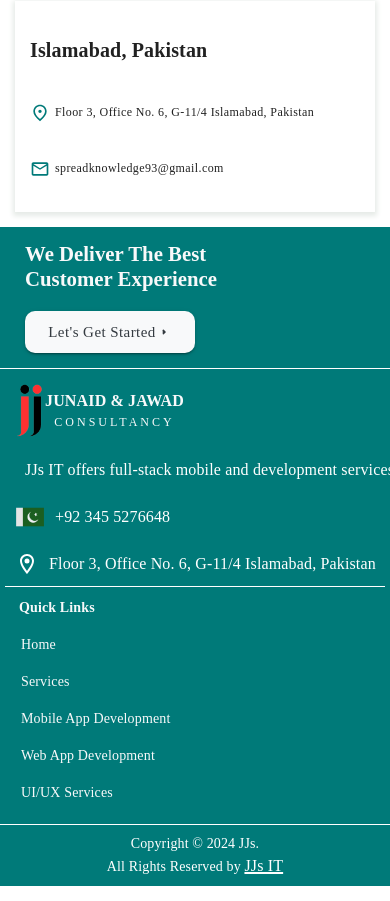
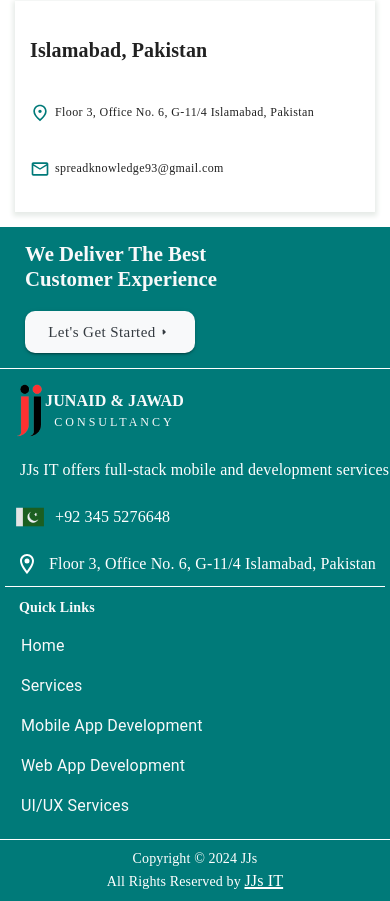
Before and after one commit to Zeeeforzain/JJs_IT, a React (Create React App) app: page / in a window 390 px wide. Shown: the part 3540-4441 px from the top of the page. Built offline with nearby package versions, Linux system fonts and the light colour scheme; a web font is replaced by a local one.

Commit message:
Changes Done

```diff
--- a/package.json
+++ b/package.json
@@ -15,6 +15,7 @@
     "react": "^18.3.1",
     "react-dom": "^18.3.1",
     "react-router-dom": "^6.26.1",
+    "react-router-hash-link": "^2.4.3",
     "react-scripts": "5.0.1",
     "react-slick": "^0.30.2",
     "react-slideshow-image": "^4.3.1",
--- a/src/App.jsx
+++ b/src/App.jsx
@@ -2,7 +2,6 @@
 import { HashRouter, Routes, Route } from 'react-router-dom';
 import Home from './Home.jsx';
 import ContactForm from './ContactForm.jsx';
-
 function App() {
   return (
     <HashRouter>
--- a/src/Components/Footer.js
+++ b/src/Components/Footer.js
@@ -1,4 +1,3 @@
-
 import Title from "./Title";
 import React from "react";
 import ArrowRightRoundedIcon from "@mui/icons-material/ArrowRightRounded";
@@ -7,22 +6,31 @@
 import BoxComponent from "./Box";
 import TypographyComponent from "./Typography";
 import ButtonComponent from "./Button";
-import ListComponent from './List';
-import { useMediaQuery } from '@mui/material';
+import ListComponent from "./List";
+import { useMediaQuery } from "@mui/material";
+import { HashLink as Link } from "react-router-hash-link";
 
 export default function Footer() {
-  const items = ['Home', 'Services', 'Mobile App Development', 'Web App Development', 'UI/UX Services'];
+  const items = [
+    { label: "Home", path: "/" },
+    { label: "Services", path: "/#tools" },
+    { label: "Mobile App Development", path: "/#services" },
+    { label: "Web App Development", path: "/#services" },
+    { label: "UI/UX Services", path: "/#services" },
+  ];
+
+  // const items = ['Home', 'Services', 'Mobile App Development', 'Web App Development', 'UI/UX Services'];
   const navigate = useNavigate();
-  const isMobile = useMediaQuery('(max-width:600px)');
+  const isMobile = useMediaQuery("(max-width:600px)");
   return (
     <BoxComponent sx={{ backgroundColor: "var(--primary)" }}>
       <BoxComponent
         display={"flex"}
         flexDirection={{ xs: "column", md: "row" }}
         justifyContent={{ xs: "left", md: "space-between" }}
-        alignItems={{xs:'left',md:"center",lg:'center', xl:'center'}}
+        alignItems={{ xs: "left", md: "center", lg: "center", xl: "center" }}
         height={{ xs: "auto", md: "30vh" }}
-        padding={{ xs: "5px", md: "50px 70px", xl:"20px 23% 20px 23%" }}
+        padding={{ xs: "5px", md: "50px 70px", xl: "20px 23% 20px 23%" }}
         borderBottom={"1px solid white"}
       >
         <TypographyComponent
@@ -32,9 +40,8 @@
             width: { xs: "70%", md: "65%" },
             fontWeight: "700",
             color: "var(--light)",
-          fontFamily:'var(--main)',
+            fontFamily: "var(--main)",
             margin: "10px 20px",
-
           }}
         >
           We Deliver The Best Customer Experience
@@ -45,26 +52,26 @@
           variant="contained"
           color="var(--light)"
           sx={{
-            width: {xs:'170px',md:"200px", xl:'200px'},
-            height: {xs:'5vh',md:"10vh", xl:'10vh'},
+            width: { xs: "170px", md: "200px", xl: "200px" },
+            height: { xs: "5vh", md: "10vh", xl: "10vh" },
             textTransform: "none",
-            fontFamily:'var(--main)',
+            fontFamily: "var(--main)",
             margin: "10px 20px",
             borderRadius: "10px",
-            fontSize: {xs:'15px',md:"15px", xl:'15px'},
-            color:"var(--dark)",
+            fontSize: { xs: "15px", md: "15px", xl: "15px" },
+            color: "var(--dark)",
             transition: "width 0.4s ease-out, height 0.4s ease-out",
             "&:hover": {
-              width: {xs:'180px',md:"210px", xl:"210px"},
-              height: {xs:'5vh', md:"11vh", xl:"11vh"},
+              width: { xs: "180px", md: "210px", xl: "210px" },
+              height: { xs: "5vh", md: "11vh", xl: "11vh" },
             },
           }}
         >
           Let's Get Started{" "}
           <ArrowRightRoundedIcon
             sx={{
-            fontSize:{ xs: "medium", md: "large", xl:'large'}}}
-
+              fontSize: { xs: "medium", md: "large", xl: "large" },
+            }}
           />
         </ButtonComponent>
       </BoxComponent>
@@ -74,7 +81,7 @@
         alignItems={"start"}
         justifyContent={"space-between"}
         borderBottom={"1px solid white"}
-        padding={{ xs: "5px", md: "20px 70px", xl:"80px 23% 5px 23%" }}
+        padding={{ xs: "5px", md: "20px 70px", xl: "80px 23% 5px 23%" }}
         flexDirection={{ xs: "column", md: "row" }}
       >
         <BoxComponent
@@ -87,14 +94,14 @@
           borderBottom={{ xs: "1px solid white", md: "none" }}
         >
           <BoxComponent margin={"10px 0px 10px 10px"}>
-            <Title img="Images/jjs_it2.png" color="var(--light)" width="30px"/>
+            <Title img="Images/jjs_it2.png" color="var(--light)" width="30px" />
           </BoxComponent>
           <TypographyComponent
             varient="body1"
             width={"100%"}
-            margin={"10px 20px 10px 20px"}
+            margin={"10px 20px 10px 15px"}
             color={"white"}
-             fontFamily='var(--main)'
+            fontFamily="var(--main)"
           >
             JJs IT offers full-stack mobile and development services
           </TypographyComponent>
@@ -112,7 +119,11 @@
               width={"30px"}
               height={"auto"}
             />
-            <TypographyComponent variant="body1" marginLeft={"10px"}   fontFamily='var(--main)'>
+            <TypographyComponent
+              variant="body1"
+              marginLeft={"10px"}
+              fontFamily="var(--main)"
+            >
               +92 345 5276648
             </TypographyComponent>
           </BoxComponent>
@@ -125,7 +136,11 @@
             color={"white"}
           >
             <LocationOnOutlinedIcon fontSize="medium" sx={{ color: "white" }} />
-            <TypographyComponent variant="body1" marginLeft={"10px"} fontFamily='var(--main)'>
+            <TypographyComponent
+              variant="body1"
+              marginLeft={"10px"}
+              fontFamily="var(--main)"
+            >
               Floor 3, Office No. 6, G-11/4 Islamabad, Pakistan
             </TypographyComponent>
           </BoxComponent>
@@ -140,21 +155,29 @@
         >
           <BoxComponent>
             <TypographyComponent
-            fontFamily={'var(--basic)'}
-            fontWeight={'700'}
-            fontSize={{xs:'14px',md:'22px'}}
-            color={'var(--light)'}
-            marginTop={{xs:'10px', md:'0px'}}
-            marginLeft='14px'
-            >Quick Links</TypographyComponent>
-          <ListComponent
-          sx={{
-            color:'var(--light)',
-            fontFamily:'var(--main)',
-            fontWeight:'400',
-            fontSize:{xs:'14px',md:'17px'}
-          }}
-          items={items} />
+              fontFamily={"var(--basic)"}
+              fontWeight={"700"}
+              fontSize={{ xs: "14px", md: "22px" }}
+              color={"var(--light)"}
+              marginTop={{ xs: "10px", md: "0px" }}
+              marginLeft="14px"
+            >
+              Quick Links
+            </TypographyComponent>
+            <ListComponent
+              items={items.map((item) => (
+                <li key={item.label}>
+                  <Link
+                    smooth
+                    to={item.path}
+                    style={{ color: "var(--light)", textDecoration: "none",
+                     }}
+                  >
+                    {item.label}
+                  </Link>
+                </li>
+              ))}
+            />
           </BoxComponent>
         </BoxComponent>
       </BoxComponent>
@@ -167,10 +190,14 @@
         textAlign={{ xs: "center" }}
         padding={"8px"}
       >
-        <TypographyComponent variant="body1" color={"white"} fontWeight={"500"}  fontFamily='var(--main)'
-        fontSize={{xs:'14px', md:'16px', xl:'20px'}}
+        <TypographyComponent
+          variant="body1"
+          color={"white"}
+          fontWeight={"500"}
+          fontFamily="var(--main)"
+          fontSize={{ xs: "14px", md: "16px", xl: "20px" }}
         >
-          Copyright © 2024 JJs. {isMobile && <br />}  All Rights Reserved by{" "}
+          Copyright © 2024 JJs {isMobile && <br />} All Rights Reserved by{" "}
           <TypographyComponent
             component="span"
             variant="body1"
@@ -178,7 +205,7 @@
               fontWeight: "500",
               cursor: "pointer",
               textDecoration: "2px Underline",
-               fontFamily:'var(--main)'
+              fontFamily: "var(--main)",
             }}
           >
             JJs IT
--- a/src/Components/HeroSection.js
+++ b/src/Components/HeroSection.js
@@ -54,7 +54,7 @@
             padding: "10px 20px",
             borderRadius: "8px",
             width: "140px",
-            height: "8vh",
+            height: {xs:'5vh',md:"8vh", xl:'8vh'},
             justifyContent: "space-around",
             transition: "width 0.3s ease-out, height 0.3s ease-out",
             "&:hover": {
--- a/src/Components/List.js
+++ b/src/Components/List.js
@@ -8,7 +8,7 @@
       {props.items.map((item, index) => (
         <MUIListItem key={index}
         sx={{ '&:hover':{
-          textDecoration:'underline',
+          textDecoration:'underline white',
           cursor:'pointer'
         }}}
         >
--- a/src/Components/Software.js
+++ b/src/Components/Software.js
@@ -6,11 +6,12 @@
   return (
     <BoxComponent
     width={{xs:'50%', md:'30%'}}
-    height={{xs:'10vh', md:"20vh"}}
+    height={{xs:'10vh', md:"16vh"}}
     display={'flex'}
     flexDirection={'column'}
     alignItems={{xs:'center', md:'center'}}
-    justifyContent={{xs:'center', md:'space-evenly'}}
+    justifyContent={{xs:'center', md:'center'}}
+
     textAlign={{xs:"center",md:'center'}}
     sx={{
       '&:hover':{cursor:'pointer'}
@@ -21,10 +22,10 @@
   src={props.img}
   alt="logo"
   sx={{
-    width: { xs: '30px', md: '60px' },
-    height: { xs: '30px', md: '60px' },
-    '&:hover':{width:{xs:'40px', md:'70px'},
-    height:{xs:'37px', md:'70px'},
+    width: { xs: '30px', md: '80px' },
+    height: { xs: '30px', md: '80px' },
+    '&:hover':{width:{xs:'30px', md:'85px'},
+    height:{xs:'30px', md:'85px'},
        transition:'0.2s ease-out'
     }
   }
@@ -35,8 +36,8 @@
   variant="body1"
   color="#616B7E"
   sx={{
-    fontSize: { xs: '0.5rem', md: '1.2rem' },
-    '&:hover':{xs: '0.55rem', md: '1.25rem'},
+    fontSize: { xs: '0.5rem', md: '17px' },
+    '&:hover':{xs: '0.55rem', md: '18px'},
      transition:'0.2s ease-out',
   }}
 >
--- a/src/Components/Tools.js
+++ b/src/Components/Tools.js
@@ -25,12 +25,14 @@
         display={"flex"}
         justifyContent={"space-between"}
         width={{ xs: "100%", md: "80%" }}
-      >
+
+        >
         <BoxComponent
           width={{ xs: "60%", md: "40%" }}
           display={"flex"}
           flexDirection={"column"}
           alignItems={"left"}
+
         >
           <Tech
             name="Mobile App Development"
--- a/src/Home.jsx
+++ b/src/Home.jsx
@@ -1,6 +1,5 @@
 import React from "react";
 import Appbar from "./Components/Appbar";
-import Box from "@mui/material/Box";
 import HeroSection from "./Components/HeroSection";
 import Services from "./Components/Services";
 import Tools from "./Components/Tools";
@@ -8,11 +7,12 @@
 import Adress from "./Components/Adress";
 import Footer from "./Components/Footer";
 import Swiper from "./Components/Swiper";
+import BoxComponent from "./Components/Box";
 
 export default function Home() {
   return (
-    <Box>
-      <Box
+    <BoxComponent>
+      <BoxComponent
         sx={{
           backgroundImage: "url(/Images/bg1.png)",
           backgroundSize: "100% 100%",
@@ -22,14 +22,16 @@
       >
         <Appbar />
         <HeroSection />
-      </Box>
+      </BoxComponent>
+      <BoxComponent id="services">
       <Services />
+      </BoxComponent>
       <Swiper />
-      <Box id="tools">
+      <BoxComponent id="tools">
         <Tools />
-      </Box>
+      </BoxComponent>
       <Casestudies />
-      <Box
+      <BoxComponent
         margin={{ xs: "15px 15px", md: "30px 70px" , xl:"60px 23% 60px 23%"}}
         display={"flex"}
         alignItems={"center"}
@@ -40,8 +42,8 @@
           address="Floor 3, Office No. 6, G-11/4 Islamabad, Pakistan"
           email="spreadknowledge93@gmail.com"
         />
-      </Box>
+      </BoxComponent>
       <Footer />
-    </Box>
+    </BoxComponent>
   );
 }
```
Also changed, not shown: 1 other file (tests, documents, lock files or other folders).
